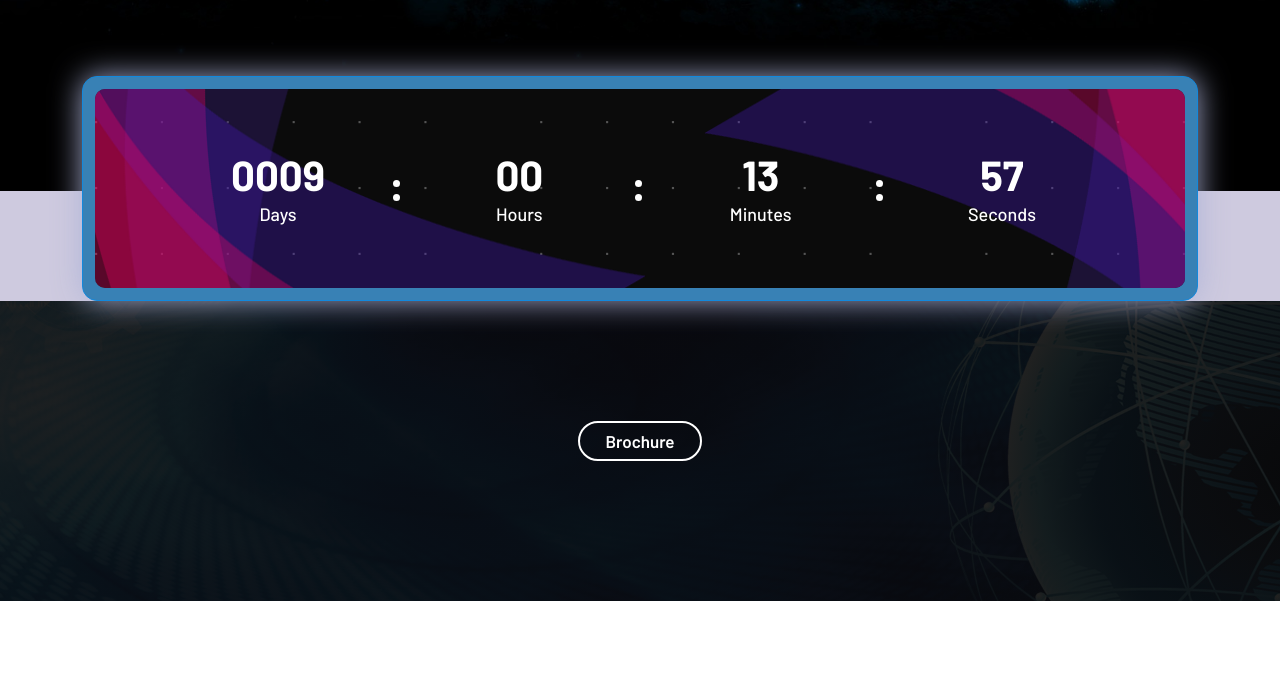
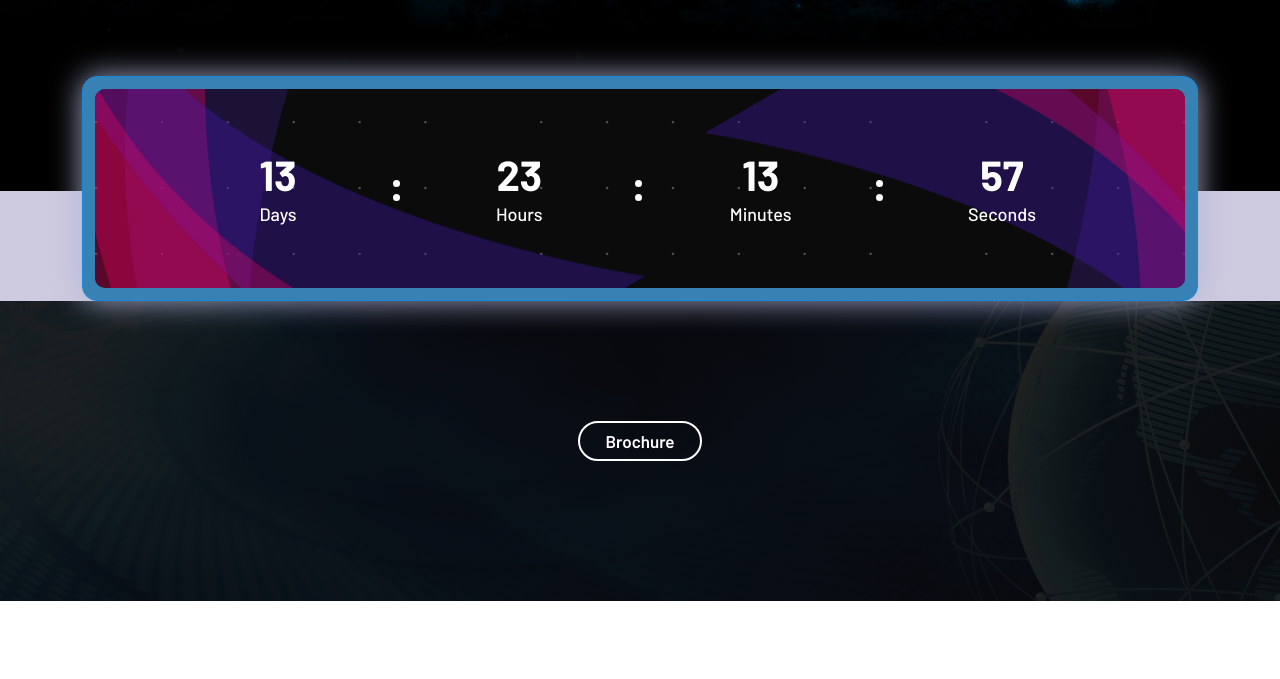
Before and after one commit to Rohith141101/College-Symposium-website, a plain HTML site: page index.html in a window 1280 px wide. Shown: the part 886-1565 px from the top of the page. Drawn offline with Linux system fonts and the light colour scheme; files whose address does not match are found by name.

Commit message:
Update index.html

```diff
--- a/index.html
+++ b/index.html
@@ -262,7 +262,7 @@
         });
     </script>
     <script>
-        const finaleDate = new Date("November 17, 2022 10:00:00").getTime();
+        const finaleDate = new Date("November 22, 2022 09:00:00").getTime();
 
         const timer = () => {
             const now = new Date().getTime();
```
